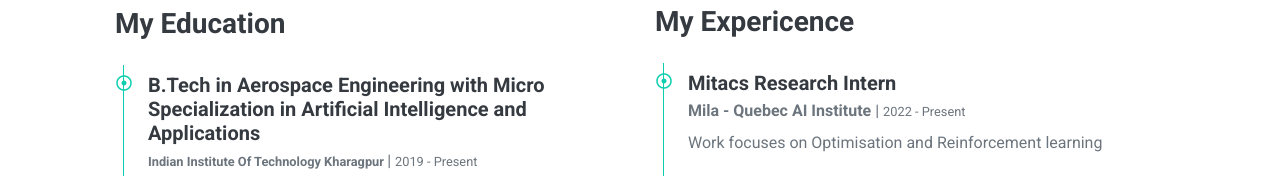
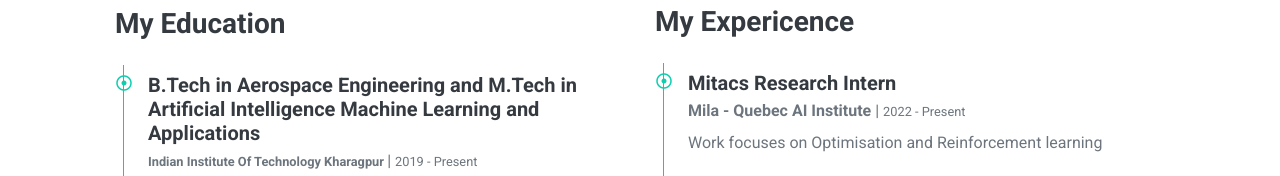
Before and after one commit to Rahul-Choudhary-3614/Rahul-Choudhary-3614.github.io, a plain HTML site: page index.html in a window 1280 px wide. Shown: the part 1625-1801 px from the top of the page. Drawn offline with nearby package versions, Linux system fonts and the light colour scheme.

Commit message:
Update index.html

```diff
--- a/index.html
+++ b/index.html
@@ -119,8 +119,8 @@
                     <div class="border-left border-primary pt-2 pl-4 ml-2">
                         <div class="position-relative mb-4">
                             <i class="far fa-dot-circle text-primary position-absolute" style="top: 2px; left: -32px;"></i>
-                            <h5 class="font-weight-bold mb-1">B.Tech in Aerospace Engineering with Micro Specialization in Artificial
-Intelligence and Applications </h5>
+                            <h5 class="font-weight-bold mb-1">B.Tech in Aerospace Engineering and M.Tech in Artificial
+Intelligence Machine Learning and Applications </h5>
                             <p class="mb-1"><small><strong>Indian Institute Of Technology Kharagpur</strong> </small>| <small>2019 - Present</small></p>
                             <p>CGPA-8.26</p>
                         </div>
```
